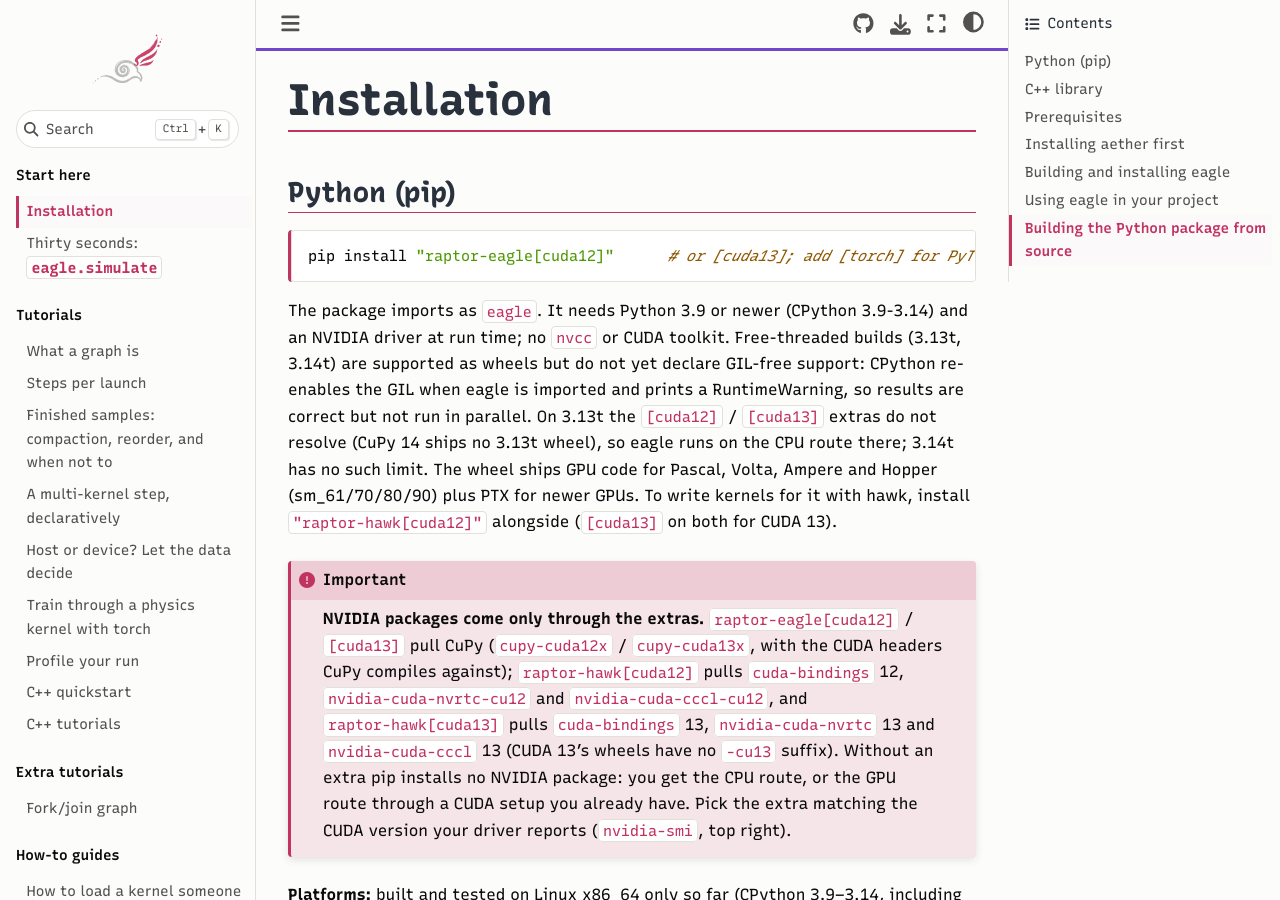
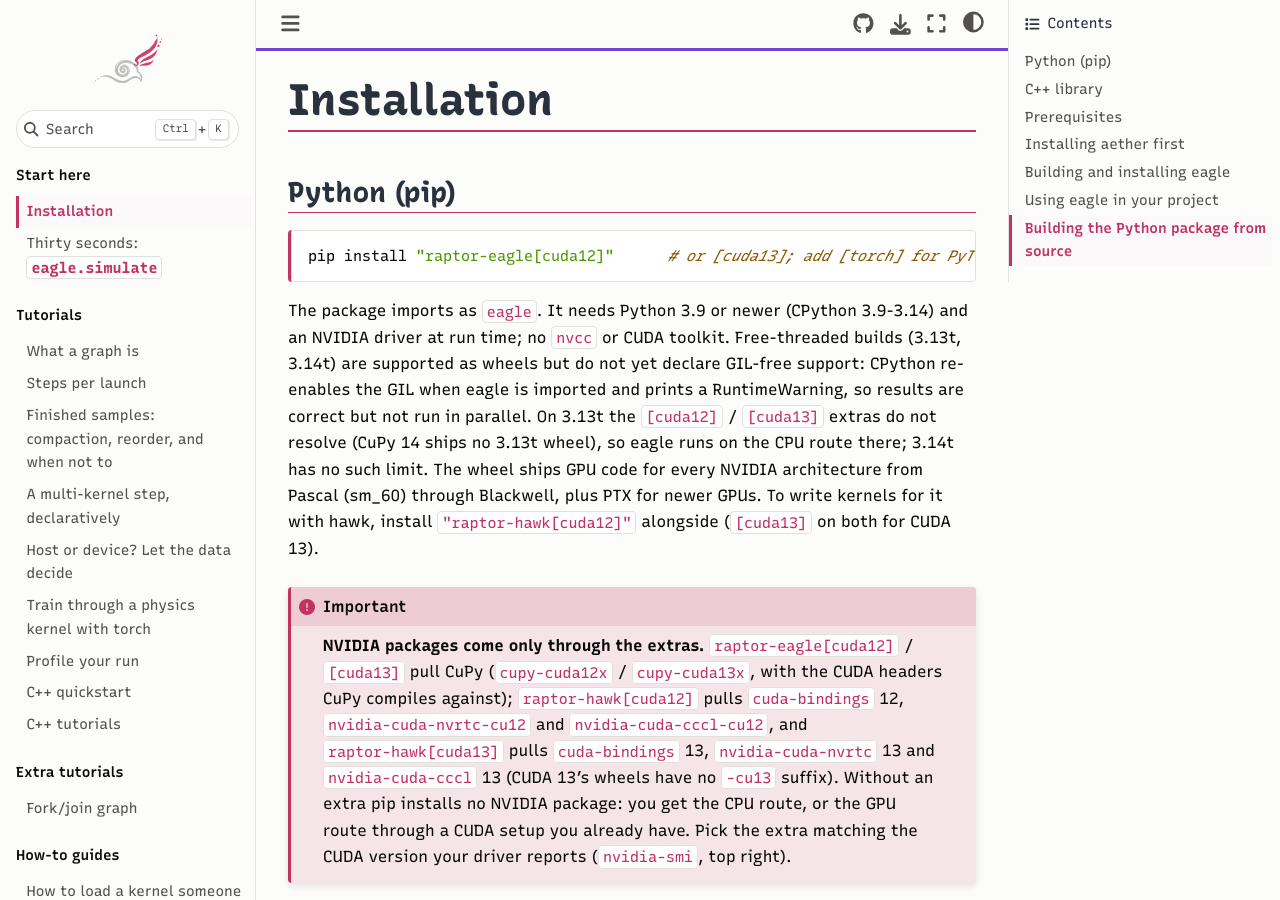
Before and after one commit to amasat01/eagle, a Sphinx documentation site: the page built from docs/content/userguide/installation.rst, in a window 1280 px wide and 900 px high. Built offline with Sphinx 7.4.7 and the Sphinx Book theme 1.1.4, drawn with Linux system fonts in a browser that asks for light colours; pages that are not in the unit, such as notebooks, are missing from menus.

Commit message:
Ship GPU code for every architecture the toolkit compiles from sm_60 up

```diff
--- a/docs/content/userguide/installation.rst
+++ b/docs/content/userguide/installation.rst
@@ -10,8 +10,8 @@ Python (pip)
 
 The package imports as ``eagle``. It needs Python 3.9 or newer (CPython
 3.9-3.14) and an NVIDIA driver at run time; no ``nvcc`` or CUDA toolkit. Free-threaded builds (3.13t, 3.14t) are supported as wheels but do not yet declare GIL-free support: CPython re-enables the GIL when eagle is imported and prints a RuntimeWarning, so results are correct but not run in parallel. On 3.13t the ``[cuda12]`` / ``[cuda13]`` extras do not resolve (CuPy 14 ships no 3.13t wheel), so eagle runs on the CPU route there; 3.14t has no such limit. The
-wheel ships GPU code for Pascal, Volta, Ampere and Hopper (sm_61/70/80/90) plus
-PTX for newer GPUs. To write kernels for it with hawk, install
+wheel ships GPU code for every NVIDIA architecture from Pascal (sm_60) through
+Blackwell, plus PTX for newer GPUs. To write kernels for it with hawk, install
 ``"raptor-hawk[cuda12]"`` alongside (``[cuda13]`` on both for CUDA 13).
 
 .. important::
```
Also changed, not shown: README.md (+1 -1 lines), 4 other files.
